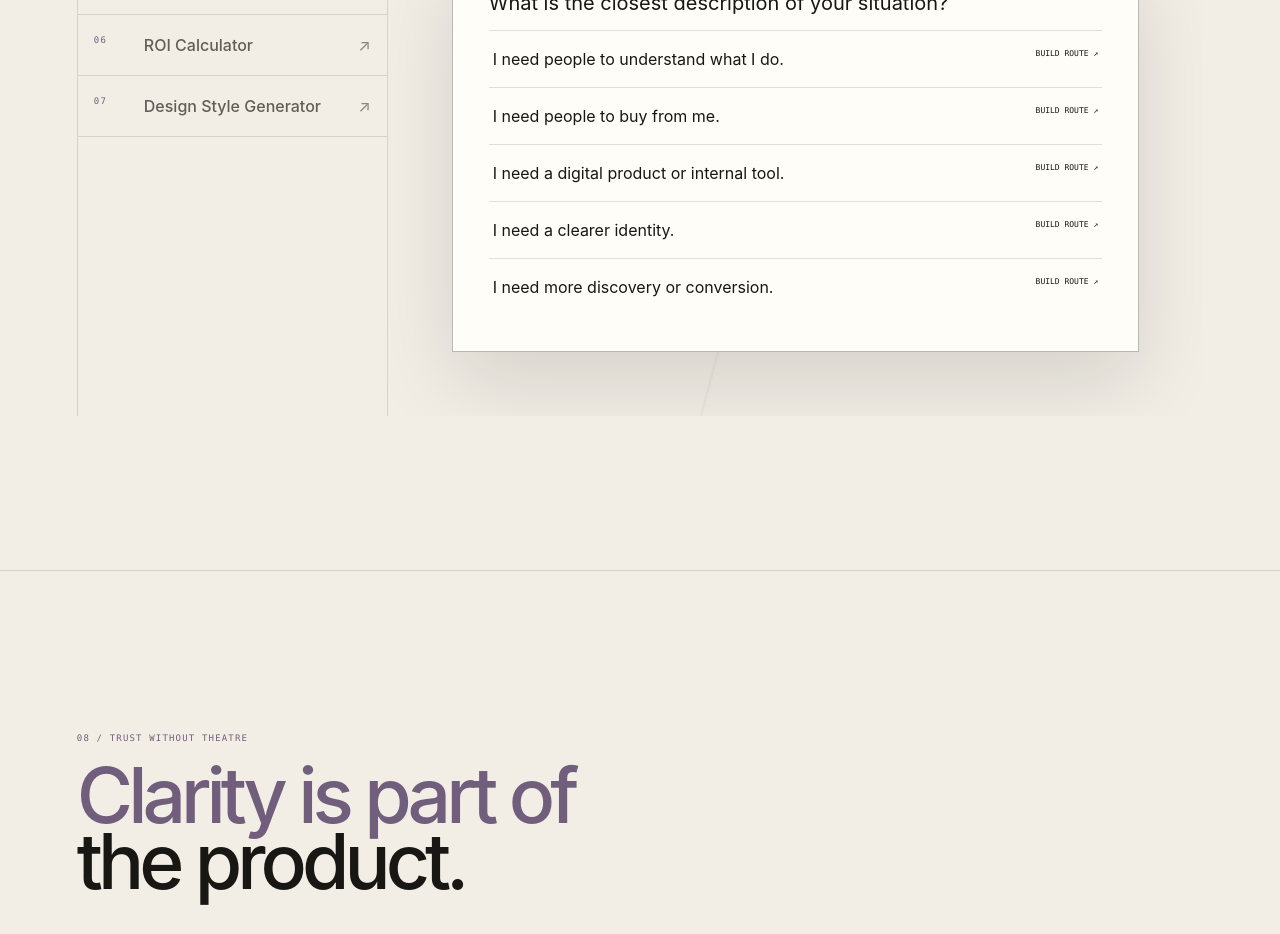
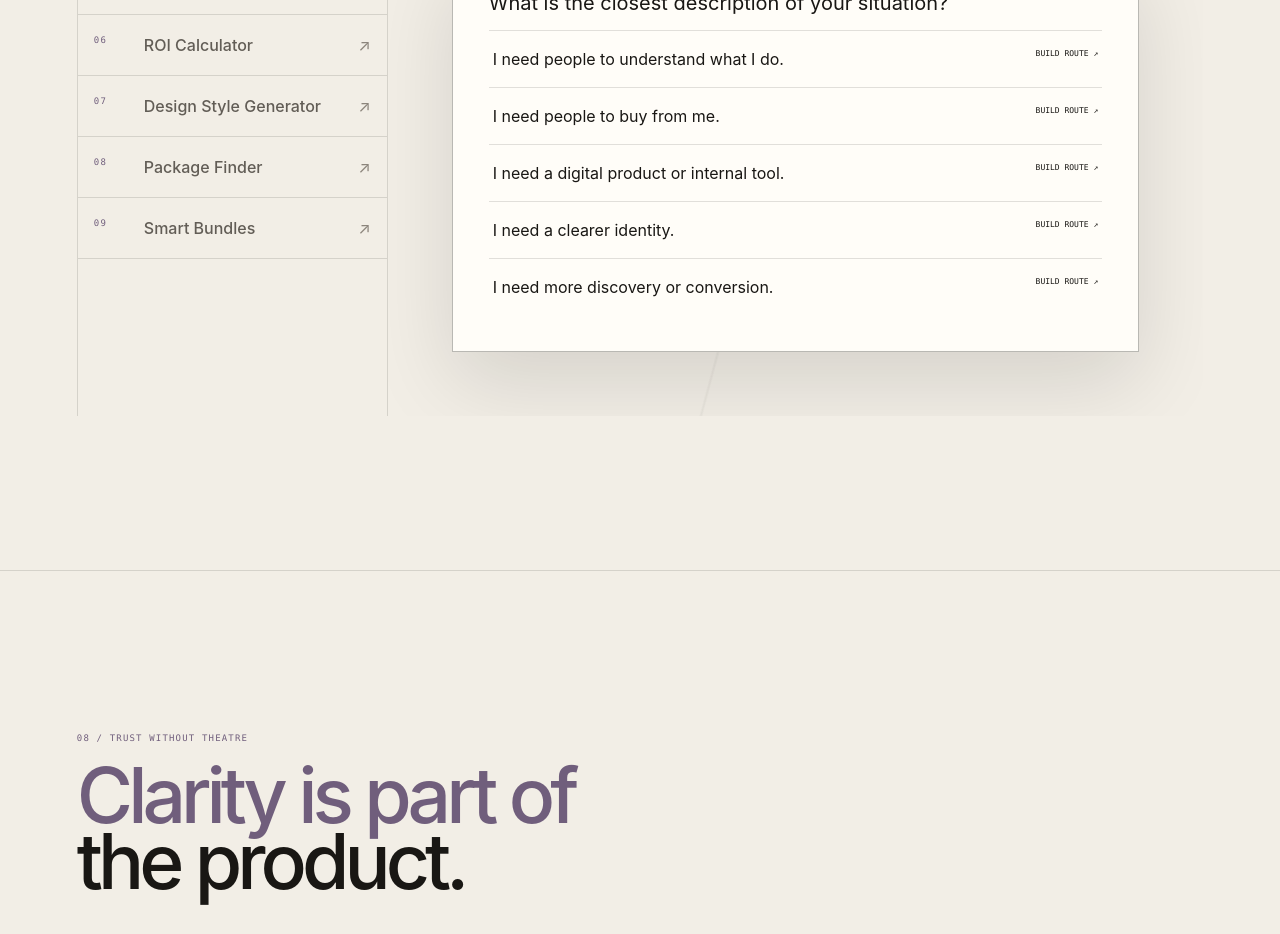
Before and after one commit to Shashwat-Aneja/studio.shashwataneja, a React (Vite) app: page / in a window 1280 px wide. Shown: the part 7560-8494 px from the top of the page. Built offline with nearby package versions, Linux system fonts and the light colour scheme.

Commit message:
feat: add package finder and smart bundle tools

```diff
--- a/src/components/ToolsWorkbench.tsx
+++ b/src/components/ToolsWorkbench.tsx
@@ -12,7 +12,9 @@ const toolCopy=[
  {id:"timeline",n:"04",title:"Timeline Builder",desc:"See delivery phases and how speed changes them."},
  {id:"presence",n:"05",title:"Digital Presence Score",desc:"A structured self-assessment across visibility, trust and conversion."},
  {id:"roi",n:"06",title:"ROI Calculator",desc:"Model an outcome using your own assumptions — never a promise."},
- {id:"style",n:"07",title:"Design Style Generator",desc:"Choose the visual character before design starts."}
+ {id:"style",n:"07",title:"Design Style Generator",desc:"Choose the visual character before design starts."},
+ {id:"package",n:"08",title:"Package Finder",desc:"See a sensible service combination for the route you selected."},
+ {id:"bundle",n:"09",title:"Smart Bundles",desc:"Understand where related services can be grouped."}
 ] as const;
 
 export default function ToolsWorkbench({requirement,onStart}:Props){
@@ -40,6 +42,8 @@ export default function ToolsWorkbench({requirement,onStart}:Props){
     {active==="timeline"&&<div className="lab-card timeline-tool">{phases.map((p,i)=><div className="timeline-row" key={p.name}><span className="mono">0{i+1}</span><div><strong>{p.name}</strong><small>{p.note}</small></div><b>{p.duration}d</b><i style={{"--phase":p.duration} as CSSProperties}/></div>)}</div>}
     {active==="presence"&&<div className="lab-card score-tool"><div className="score-ring" style={{"--score":presence} as CSSProperties}><strong>{presence}</strong><span>/100</span></div><div className="score-inputs">{["Presence","Discovery","Trust","Conversion","Performance","Infrastructure"].map((name,i)=><label key={name}><span>{name}</span><input type="range" min="0" max="10" value={scores[i]} onChange={e=>setScores(s=>s.map((v,j)=>j===i?Number(e.target.value):v))}/><b>{scores[i]}</b></label>)}</div><p>Self-assessment only. A real scanner can later combine public technical signals with these dimensions.</p></div>}
     {active==="roi"&&<div className="lab-card roi-tool">{[["Monthly visitors",visitors,setVisitors,100,100000,100],["Conversion rate %",conversion,setConversion,.1,20,.1],["Average value ₹",value,setValue,100,50000,100]].map(([label,val,setter,min,max,step])=><label key={label as string}><span>{label}</span><output>{label==="Conversion rate %"?Number(val).toFixed(1):formatINR(Number(val))}</output><input type="range" min={min as number} max={max as number} step={step as number} value={val as number} onChange={e=>(setter as (v:number)=>void)(Number(e.target.value))}/></label>)}<div className="roi-result"><span>Illustrative monthly value</span><strong>{formatINR(roi)}</strong><small>Based only on your assumptions. This is not a forecast or guarantee.</small></div></div>}
+    {active==="package"&&<div className="lab-card package-tool"><span className="mono">ROUTE MATCH</span><strong>{blueprint.title}</strong><p>Based on the current requirements, these capabilities form a coherent starting route.</p><div className="package-items">{blueprint.recommendations.slice(0,4).map(x=><span key={x.serviceId}>{x.serviceId.replaceAll("-"," ")}<small>{x.reason}</small></span>)}</div><button className="hero-cta hero-cta--solid" onClick={()=>onStart()}>Configure this route ↘</button></div>}
+    {active==="bundle"&&<div className="lab-card bundle-tool"><span className="mono">SMART BUNDLE LOGIC</span><h4>Related work can be planned together.</h4><div className="bundle-lines"><span>Core build <b>{formatINR(blueprint.estimate.low)}</b></span><span>Related services <b>5–15% potential bundle adjustment</b></span><span>Third-party costs <b>separate</b></span></div><p>The bundle engine applies only to configured services. No artificial discounts or expiry timers.</p><button className="hero-cta" onClick={()=>onStart()}>Build a combined route ↗</button></div>}
     {active==="style"&&<div className="lab-card style-tool"><div className="style-options">{["Editorial","Technical","Minimal","Expressive","Corporate","Cinematic","Playful","Architectural"].map(x=><button key={x} className={style===x?"active":""} onClick={()=>setStyle(x)}>{x}</button>)}</div><div className={"style-preview style-"+style.toLowerCase()}><span className="mono">DIRECTION</span><strong>{style}</strong><p>{style==="Editorial"?"Layered typography, generous whitespace and tactile detail.":style==="Technical"?"Precise grids, utility labels and system-like hierarchy.":style==="Minimal"?"Fewer elements, stronger spacing and deliberate contrast.":style==="Expressive"?"More movement, expressive type and unexpected transitions.":style==="Corporate"?"Structured hierarchy with restrained motion and clear information density.":style==="Cinematic"?"Deep pacing, dramatic scale shifts and controlled reveals.":style==="Playful"?"Friendly motion, responsive micro-interactions and softer geometry.":"Architectural composition, lines, grids and spatial rhythm."}</p></div><button className="hero-cta" onClick={()=>onStart()}>Use this direction in my project ↗</button></div>}
    </div>
   </div>
```
